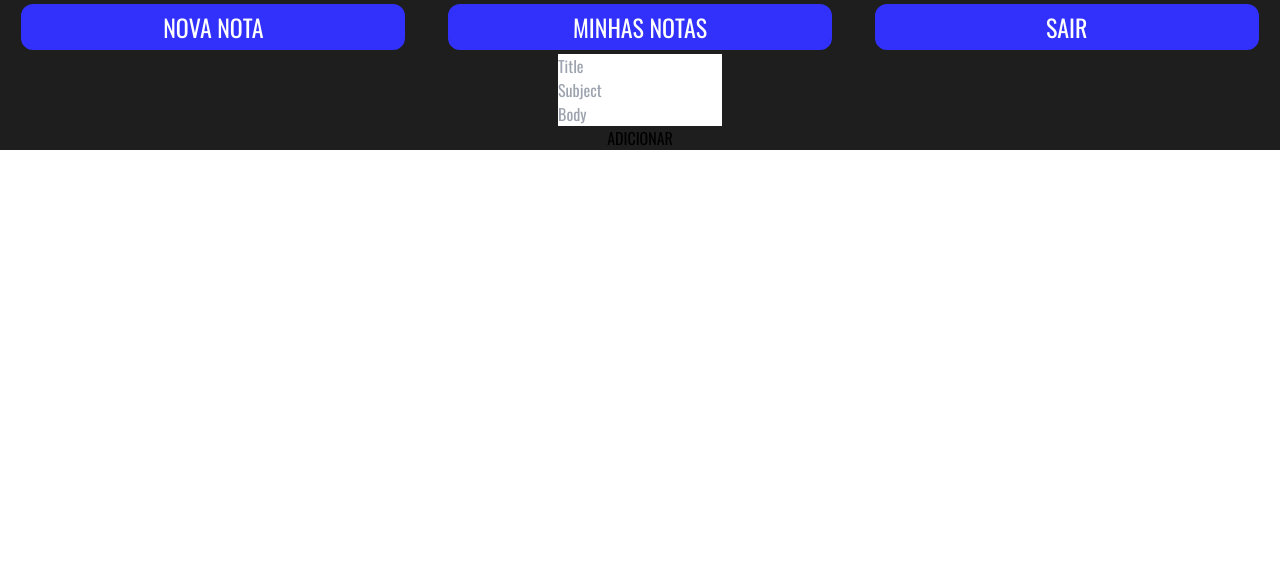
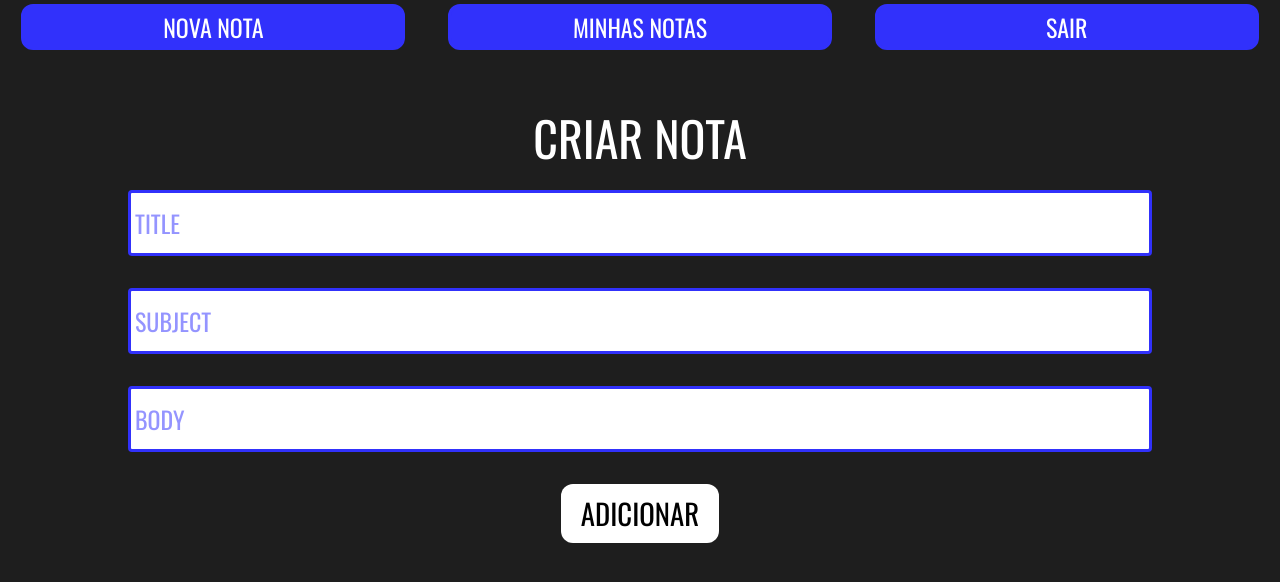
Before and after one commit to gabrielscholze-r/AppNotas, a React (Create React App) app in the folder frontend/: page / in a window 1280 px wide. Both pictures are taken after a click on the button "NOVA NOTA". Shown: the top 582 px of the page. Built offline with nearby package versions, Linux system fonts and the light colour scheme.

Commit message:
newnote page

```diff
--- a/frontend/package.json
+++ b/frontend/package.json
@@ -12,6 +12,8 @@
     "react-router-dom": "^6.3.0",
     "react-scripts": "5.0.1",
     "sweetalert": "^2.1.2",
+    "sweetalert2": "^11.4.29",
+    "sweetalert2-react-content": "^5.0.3",
     "web-vitals": "^2.1.4"
   },
   "scripts": {
--- a/frontend/src/components/NewNote/index.css
+++ b/frontend/src/components/NewNote/index.css
@@ -0,0 +1,38 @@
+.newnote-container{
+    background-color: rgb(30, 30, 30);
+}
+
+.input-text-newnote{
+    text-transform: uppercase;
+    font-size: 1.5rem;
+    color: rgb(49, 49, 251);
+    border: 3px solid rgb(49, 49, 251);
+    width: 80%;
+}
+
+.input-text-newnote:focus{
+    outline: 0;
+}
+.input-text-newnote:focus::placeholder{
+    color: transparent;
+}
+.input-text-newnote::placeholder{
+    color: rgba(0, 0, 255, 0.42);
+}
+.submit-newnote{
+     background-color: white;
+     font-size: 1.8rem;
+     transition: 0.2s    ;
+}
+.submit-newnote:hover{
+    background-color: rgb(49,49,251);
+    color: white;
+}
+.titulo-newnote{
+    color: white;
+    font-size: 3rem;
+    transition: 0.2s;
+}
+.titulo-newnote:hover{
+    color: rgb(49,49,251);
+}
--- a/frontend/src/components/NewNote/index.js
+++ b/frontend/src/components/NewNote/index.js
@@ -1,24 +1,60 @@
-import React, { useState } from 'react'
+import React, { useContext, useState } from 'react'
 import API from '../../config/API'
-
+import './index.css'
+import Swal from 'sweetalert2'
+import withReactContent from 'sweetalert2-react-content'
+import Content from '../../config/context/Content.js'
 function NewNote() {
+    const MySwal = withReactContent(Swal)
     const [title, setTitle] = useState("")
     const [subject, setSubject] = useState("")
     const [body, setBody] = useState("")
+    const [content, setContent] = useContext(Content)
+    const [posted, setPosted] = useState(true)
+    async function addNote(e) {
+        if (!title || !subject || !body) {
+            MySwal.fire({
+                title: <strong>OPS...</strong>,
+                html: <i>Faltam informações!</i>,
+                icon: 'error'
+            })
+        } else {
 
-    async function addNote(e){
-        e.preventDefault()
-        await API.post('/Nota', {title,subject, body}).catch(e => {console.log(e)}).then((response)=> {console.log(response)})
+            await API.post('/Nota', { title, subject, body }).then(() => {
+                MySwal.fire({
+                    title: <strong>Pronto!</strong>,
+                    html: <i>Anotação criada!</i>,
+                    icon: 'success'
+                })
+                setContent(0)
+            }).catch(error => {
+
+                setPosted(false)
+                MySwal.fire({
+                    title: <strong>OPS...</strong>,
+                    html: <i>Falha ao cadastrar nota, tente novamente!</i>,
+                    icon: 'error'
+                })
+
+
+            })
+            console.clear()
+
+
+
+
+        }
 
     }
 
     return (
-        <form className="newnote-container flex flex-col">
-            <input type="text" className="input-title mx-auto" placeholder='Title' value={title} onChange={e => setTitle(e.target.value)} />
-            <input type="text" className="input-subject mx-auto" placeholder='Subject' value={subject} onChange={e => setSubject(e.target.value)} />
-            <input type="text" className="input-body mx-auto" placeholder='Body' value={body} onChange={e => setBody(e.target.value)} />
-            <button type='submit' className="submit-newnote mx-auto" onClick={e => addNote(e)}>ADICIONAR</button>
-        </form>
+        <div className="newnote-container flex flex-col my-10 ">
+            <h1 className="mx-auto titulo-newnote mt-2">CRIAR NOTA</h1>
+            <input type="text" className="input-text-newnote mx-auto px-1 py-3 rounded my-4" placeholder='Title' value={title} onChange={e => setTitle(e.target.value)} />
+            <input type="text" className="input-text-newnote mx-auto px-1 py-3 rounded my-4" placeholder='Subject' value={subject} onChange={e => setSubject(e.target.value)} />
+            <input type="text" className="input-text-newnote mx-auto px-1 py-3 rounded my-4" placeholder='Body' value={body} onChange={e => setBody(e.target.value)} />
+            <button className="submit-newnote mx-auto px-5 py-2 my-4 rounded-xl" onClick={e => addNote(e)}>ADICIONAR</button>
+        </div>
     )
 }
 
--- a/frontend/src/pages/Homepage/index.css
+++ b/frontend/src/pages/Homepage/index.css
@@ -1,4 +1,5 @@
 .Homepage{
     width: 100%;
     background-color: rgb(30, 30, 30);
+    height: 100vh;
 }
```
Also changed, not shown: 1 other file (tests, documents, lock files or other folders).
